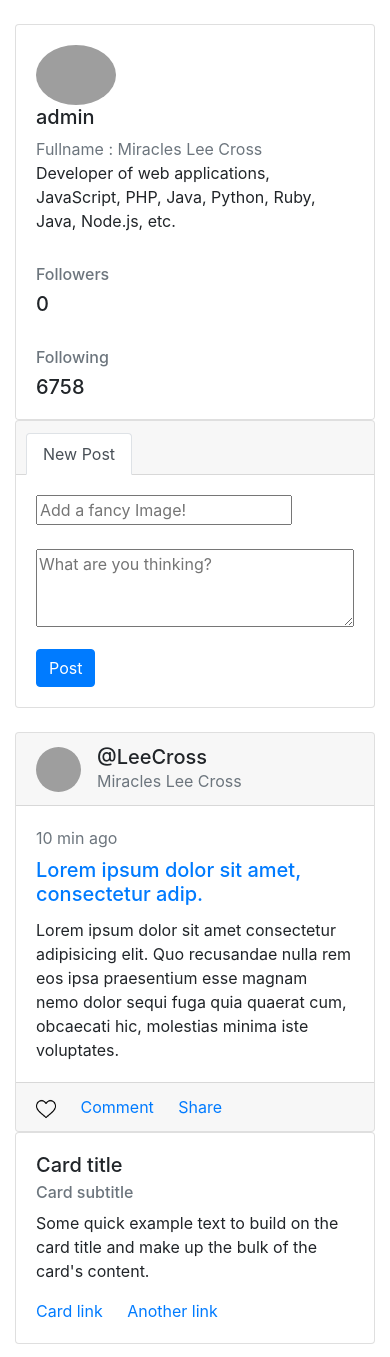
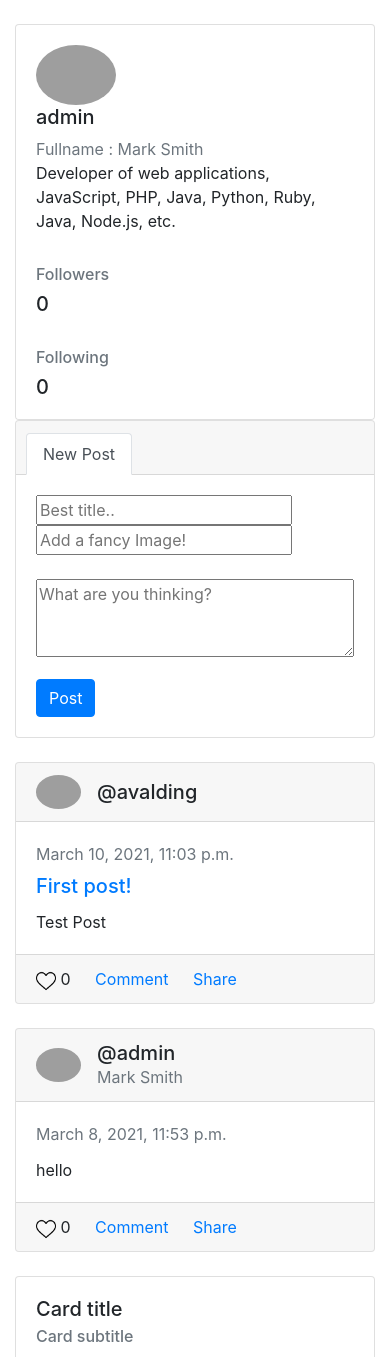
Before and after one commit to avaldinger/network, a Django app: page / in a window 390 px wide. Shown: the part 76-1433 px from the top of the page. Run offline with Django 3.2, Linux system fonts and the light colour scheme; a user stored in the database is signed in; data comes from the database, SQL or seed files in the repository; both versions use the stored data as it was after the commit; some libraries are stand-ins or nearby versions; grey boxes are pictures that could not be loaded.

Commit message:
Models extended, posts rendered on the index page

```diff
--- a/network/admin.py
+++ b/network/admin.py
@@ -4,8 +4,8 @@ from .models import User, Post, Comment, Like, Follow
 
 # Register your models here.
 class PostAdmin(admin.ModelAdmin):
-    list_display = ("id", "username", "creationDate", "post", "likes")
-    # list_editable = ("item", "description", "category", "sold", "price", "image", "bidWinner", "createdBy")
+    list_display = ("id", "username", "creationDate", "title", "post", "likes")
+    list_editable = ("username", "title", "post", "likes")
 
 class LikeAdmin(admin.ModelAdmin):
     list_display = ("id", "likedBy", "post", "liked", "timestamp")
--- a/network/models.py
+++ b/network/models.py
@@ -1,10 +1,13 @@
 from django.contrib.auth.models import AbstractUser
 from django.db import models
+
 
 
 class User(AbstractUser):
     profilePicture = models.CharField(blank=True, max_length=255)
     followers = models.IntegerField(default=0)
+    description = models.CharField(blank=True, max_length=255)
+    following = models.IntegerField(default=0)
 
     def serialize(self):
         return {
@@ -14,8 +17,9 @@ class User(AbstractUser):
 
 
 class Post(models.Model):
-    username = models.ForeignKey(User, on_delete=models.CASCADE, related_name="posts")
+    username = models.ForeignKey("User", on_delete=models.CASCADE, related_name="posts")
     creationDate = models.DateTimeField(auto_now=True)
+    title = models.CharField(blank=True, max_length=255)
     post = models.TextField(blank=True)
     image = models.CharField(blank=True, max_length=255)
     likes = models.IntegerField(default=0)
@@ -34,8 +38,8 @@ class Post(models.Model):
         }
 
 class Like(models.Model):
-    likedBy = models.ForeignKey(User, on_delete=models.CASCADE, related_name="likes")
-    post = models.ForeignKey(Post, default=None, on_delete=models.CASCADE)
+    likedBy = models.ForeignKey("User", on_delete=models.CASCADE, related_name="likes")
+    post = models.ForeignKey("Post", default=None, on_delete=models.CASCADE)
     liked = models.BooleanField(default=False)
     timestamp = models.DateTimeField(auto_now=True)
 
--- a/network/templates/network/index.html
+++ b/network/templates/network/index.html
@@ -15,7 +15,7 @@
                         <img class="rounded-circle" align-items="center" width="80" src={{user.profilePicture}} alt="">
                     </div>
                     <div class="h5">{{user.username}}</div>
-                    <div class="h7 text-muted">Fullname : Miracles Lee Cross</div>
+                    <div class="h7 text-muted">Fullname : {{user.first_name}} {{user.last_name}}</div>
                     <div class="h7">Developer of web applications, JavaScript, PHP, Java, Python, Ruby, Java, Node.js,
                         etc.
                     </div>
@@ -27,7 +27,7 @@
                     </li>
                     <li class="list-group-item">
                         <div class="h6 text-muted">Following</div>
-                        <div class="h5">6758</div>
+                        <div class="h5">{{user.following}}</div>
                     </li>
                 </ul>
             </div>
@@ -50,7 +50,7 @@
                         <div class="tab-pane fade show active" id="posts" role="tabpanel" aria-labelledby="posts-tab">
                             <div class="form-group">
                                 <label class="sr-only" for="message">post</label>
-                                {{ form.image }}
+                                {{ form.title }} {{ form.image }}
                                 <br><br>
                                 {{ form.post }}
                             </div>
@@ -70,16 +70,17 @@
             <!-- Post /////-->
             <br>
             <!--- \\\\\\\Post-->
+            {% for post in posts %}
             <div class="card gedf-card">
                 <div class="card-header">
                     <div class="d-flex justify-content-between align-items-center">
                         <div class="d-flex justify-content-between align-items-center">
                             <div class="mr-2">
-                                <img class="rounded-circle" width="45" src="https://picsum.photos/50/50" alt="">
+                                <img class="rounded-circle" width="45" src={{ post.username.profilePicture }} alt="">
                             </div>
                             <div class="ml-2">
-                                <div class="h5 m-0">@LeeCross</div>
-                                <div class="h7 text-muted">Miracles Lee Cross</div>
+                                <div class="h5 m-0">@{{ post.username }}</div>
+                                <div class="h7 text-muted">{{ post.username.first_name }} {{ post.username.last_name }}</div>
                             </div>
                         </div>
                         <div>
@@ -88,22 +89,24 @@
 
                 </div>
                 <div class="card-body">
-                    <div class="text-muted h7 mb-2"> <i class="fa fa-clock-o"></i>10 min ago</div>
+                    <div class="text-muted h7 mb-2"> <i class="fa fa-clock-o"></i>{{ post.creationDate }}</div>
                     <a class="card-link" href="#">
-                        <h5 class="card-title">Lorem ipsum dolor sit amet, consectetur adip.</h5>
+                        <h5 class="card-title">{{ post.title }}</h5>
                     </a>
 
                     <p class="card-text">
-                        Lorem ipsum dolor sit amet consectetur adipisicing elit. Quo recusandae nulla rem eos ipsa praesentium esse magnam nemo dolor
-                        sequi fuga quia quaerat cum, obcaecati hic, molestias minima iste voluptates.
+                        {{ post.post }}
                     </p>
                 </div>
+
                 <div class="card-footer">
-                    <a href="" class="card-link" onclick="return  changeIcon()"><image src="{% static 'network/emptyHeart.png' %}" id="Like" width="20" height="20" alt="Like"></a>
+                    <a href="" class="card-link" onclick="return  changeIcon()"><image src="{% static 'network/emptyHeart.png' %}" id="Like" width="20" height="20" alt="Like"></a> {{ post.likes }}
                     <a href="#" class="card-link"><i class="fa fa-comment"></i> Comment</a>
                     <a href="#" class="card-link"><i class="fa fa-mail-forward"></i> Share</a>
                 </div>
             </div>
+            <br>
+            {% endfor %}
             <script>
 
                 var image = document.getElementById("Like")
@@ -117,7 +120,7 @@
                     if (image.src == "http://127.0.0.1:8000/static/network/emptyHeart.png") {
                             console.log("Inside")
                         image.src = "http://127.0.0.1:8000/static/network/FullHeart.png"
-                        return false;
+
                     }
                     else{
                         image.src = "http://127.0.0.1:8000/static/network/emptyHeart.png"
@@ -130,6 +133,7 @@
             <!-- Post /////-->
 
         </div>
+
         <div class="col-md-3">
             <div class="card gedf-card">
                 <div class="card-body">
--- a/network/views.py
+++ b/network/views.py
@@ -22,6 +22,9 @@ class PostForm(forms.ModelForm):
 
     def __init__(self, *args, **kwargs):
         super().__init__(*args, **kwargs)
+        self.fields["title"].widget.attrs["placeholder"] = "Best title.."
+        self.fields["title"].widget.attrs["autocomplete"] = "off"
+        self.fields["title"].required = True
         self.fields["post"].widget.attrs["placeholder"] = "What are you thinking?"
         self.fields["post"].widget.attrs["autocomplete"] = "off"
         self.fields["post"].required = True
@@ -32,6 +35,9 @@ class PostForm(forms.ModelForm):
         self.helper.layout = Layout(
             Row(
             'image', css_class='form-group col-md-6 mb-0',
+            ),
+            Row(
+            'title', css_class='form-group col-md-7 mb-0',
             ),
             Row(
             'description', css_class='form-group col-md-7 mb-0',
```
Also changed, not shown: db.sqlite3, network/migrations/0001_initial.py, network/migrations/0002_post.py (deleted), network/migrations/0002_remove_post_likeinfo.py (added), network/migrations/0003_auto_20210310_2351.py, network/migrations/0003_comment_follow_like.py (deleted), network/migrations/0004_post_title.py (added), network/migrations/0005_auto_20210304_0036.py (deleted), network/migrations/0006_like_post.py (deleted).
